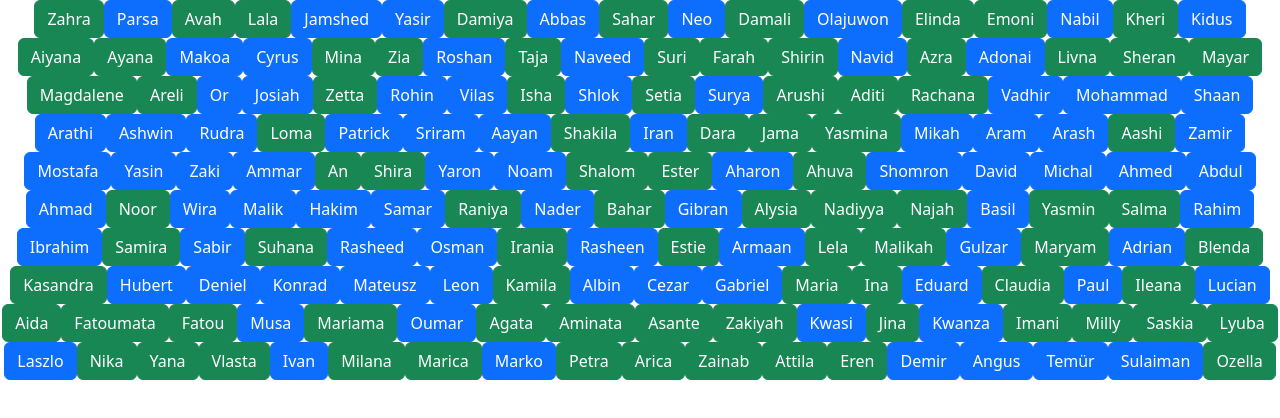
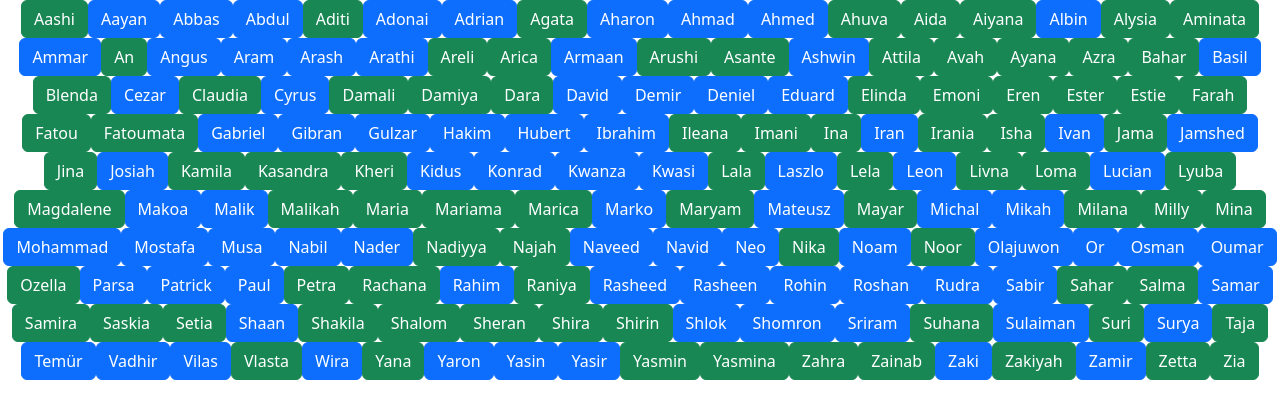
Before and after one commit to AnoshMalik/React-BabyNamePicker, a React (Create React App) app: page / in a window 1280 px wide. Shown: the top 418 px of the page. Built offline with nearby package versions, Linux system fonts and the light colour scheme.

Commit message:
Level 1 finished

```diff
--- a/src/components/Names.jsx
+++ b/src/components/Names.jsx
@@ -2,11 +2,18 @@ import React from "react";
 import data from "../data/babyNamesData.json";
 
 const Names = () => {
-  const dataType = data.map((d) => d.name).sort();
-  // console.log(dataType);
+    const dataType = data.sort(function (a, b) {
+        if (a.name < b.name) {
+            return -1;
+        } else {
+            return 1;
+        }
+    });
+
+  console.log(dataType);
   return (
     <div>
-      {data.map((item) => {
+      {dataType.map(item => {
         if (item.sex == "m") {
           return <button className="btn btn-primary">{item.name}</button>;
         } else {
```
